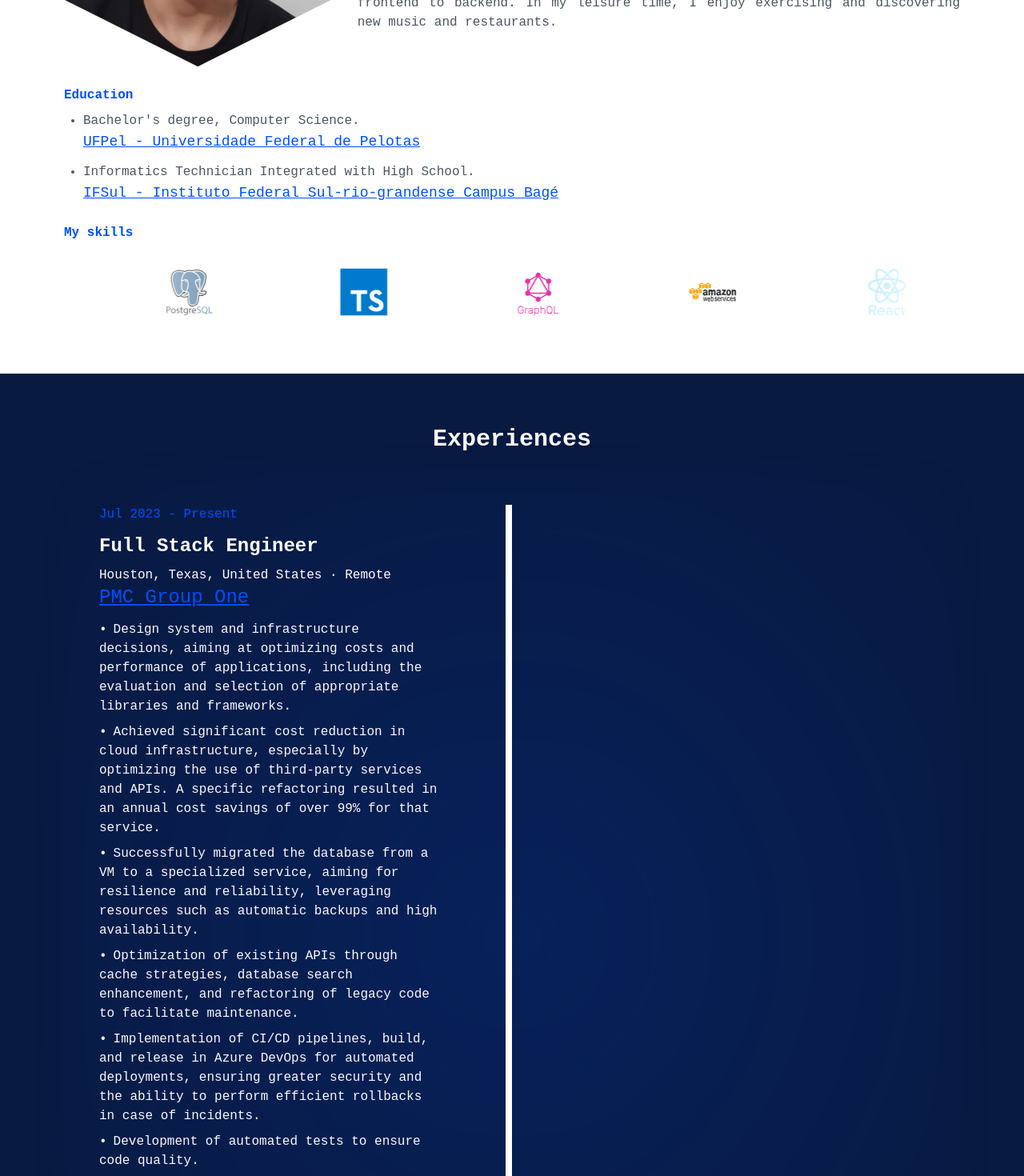
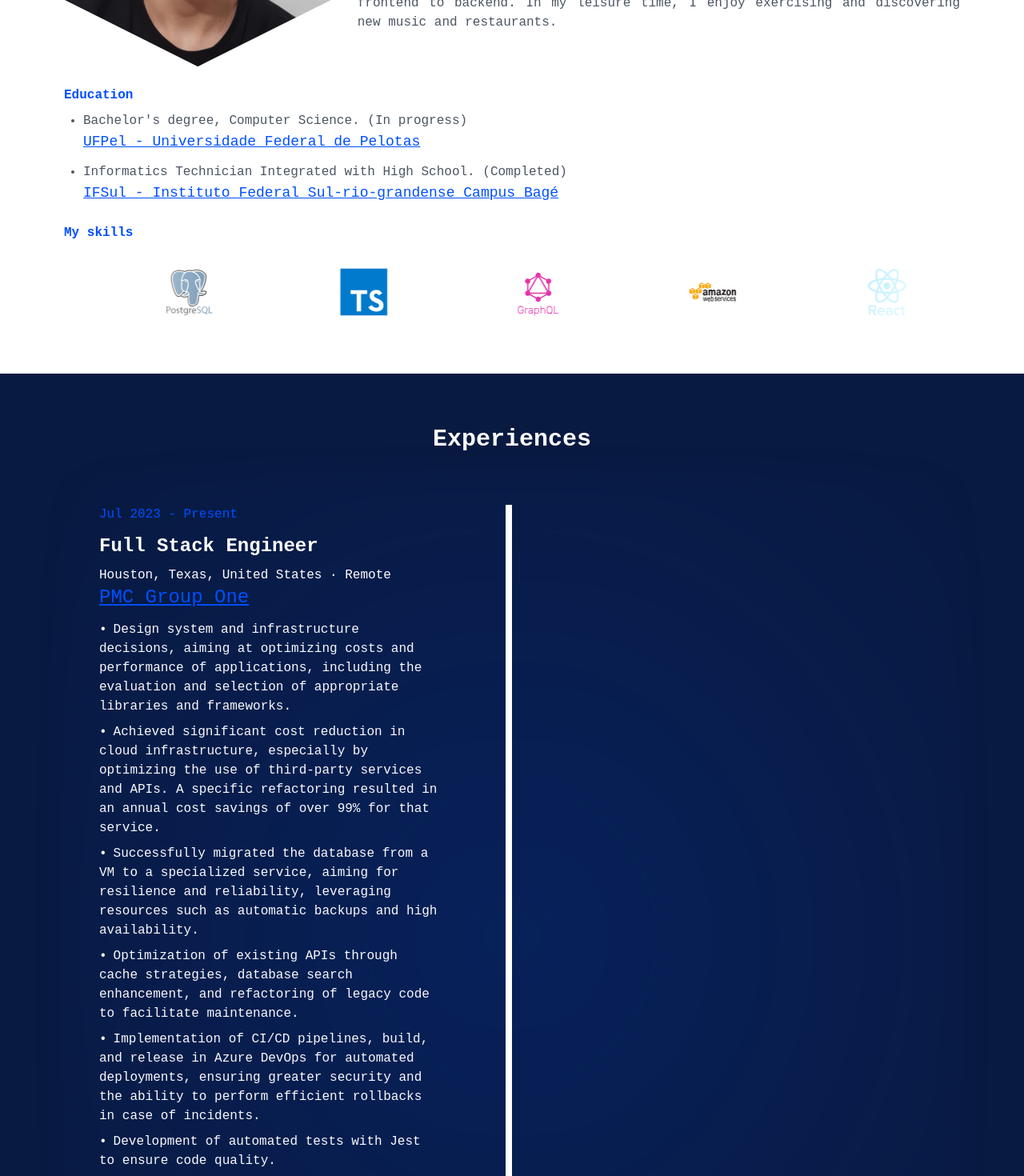
Before and after one commit to godinhojoao/godinhojoao-personal-website, a Next.js app: page /en in a window 1280 px wide. Shown: the part 1000-2470 px from the top of the page at 80% size. Built offline with nearby package versions, Linux system fonts and the light colour scheme; no server answers.

Commit message:
feat: changing translations and some content

```diff
--- a/src/app/[locale]/components/PageSections/AboutSection/AboutSection.tsx
+++ b/src/app/[locale]/components/PageSections/AboutSection/AboutSection.tsx
@@ -10,6 +10,8 @@ type AboutSectionProps = {
     education: string;
     computerScience: string;
     informaticsTechnician: string;
+    inProgress: string;
+    completed: string;
   };
 };
 
@@ -116,7 +118,7 @@ export const AboutSection = ({ translations }: AboutSectionProps) => {
       </h3>
       <ul className="ml-6 mt-2 list-disc font-normal text-md text-justify leading-6 text-gray-600">
         <li>
-          {translations.computerScience}.{" "}
+          {translations.computerScience}. ({translations.inProgress})
           <Link
             target="_blank"
             rel="noopener noreferrer"
@@ -131,7 +133,7 @@ export const AboutSection = ({ translations }: AboutSectionProps) => {
           </Link>
         </li>
         <li className="mb-2">
-          {translations.informaticsTechnician}.{" "}
+          {translations.informaticsTechnician}. ({translations.completed})
           <Link
             target="_blank"
             rel="noopener noreferrer"
--- a/translations/en.json
+++ b/translations/en.json
@@ -28,7 +28,9 @@
       "mySkills": "My skills",
       "education": "Education",
       "computerScience": "Bachelor's degree, Computer Science",
-      "informaticsTechnician": "Informatics Technician Integrated with High School"
+      "informaticsTechnician": "Informatics Technician Integrated with High School",
+      "inProgress": "In progress",
+      "completed": "Completed"
     },
     "Experiences": {
       "title": "Experiences",
@@ -46,7 +48,7 @@
             "- Successfully migrated the database from a VM to a specialized service, aiming for resilience and reliability, leveraging resources such as automatic backups and high availability.",
             "- Optimization of existing APIs through cache strategies, database search enhancement, and refactoring of legacy code to facilitate maintenance.",
             "- Implementation of CI/CD pipelines, build, and release in Azure DevOps for automated deployments, ensuring greater security and the ability to perform efficient rollbacks in case of incidents.",
-            "- Development of automated tests to ensure code quality.",
+            "- Development of automated tests with Jest to ensure code quality.",
             "- Generation of detailed reports for risk action management, using Node.js and Cronjobs.",
             "- Development of scripts for automation in Linux environments.",
             "- Contribution to projects, from backend to frontend, including infrastructure on Azure, MySQL, MongoDB, Node.js, and Redis."
--- a/translations/pt.json
+++ b/translations/pt.json
@@ -24,11 +24,13 @@
     },
     "About": {
       "welcome": "Olá! Bem vindo ao meu site.",
-      "aboutMe": "Sou um desenvolvedor de software brasileiro, apaixonado por resolver problemas com código desde os 16 anos e nascido em 2003. Como bom desenvolvedor, adoro desafios e estou sempre em busca de novos conhecimentos, aprendendo algo novo constantemente e aplicando em projetos reais. Meu principal objetivo como desenvolvedor é gerar valor para as pessoas, seja cortando custos ao automatizar tarefas repetitivas ou criando novas oportunidades de negócio ao desenvolver uma aplicação completa, desde o frontend até o backend. Nos momentos de lazer, gosto de praticar exercícios físicos e de conhecer novas músicas e restaurantes.",
+      "aboutMe": "Sou um desenvolvedor de software brasileiro, apaixonado por resolver problemas com código desde os 16 anos e nascido em 2003. Como bom desenvolvedor, adoro desafios e estou sempre em busca de novos conhecimentos, aprendendo algo novo constantemente e aplicando em projetos reais. Meu principal objetivo como desenvolvedor é gerar valor para as pessoas, seja cortando custos ao automatizar tarefas repetitivas ou criando novas oportunidades de negócio ao desenvolver uma aplicação completa, desde o frontend até o backend. Nos momentos de lazer, gosto de praticar esportes e de conhecer novas músicas e restaurantes.",
       "mySkills": "Minhas habilidades",
       "education": "Formação Acadêmica",
       "computerScience": "Bacharelado, Ciência da Computação",
-      "informaticsTechnician": "Técnico em Informática Integrado ao Ensino Médio"
+      "informaticsTechnician": "Técnico em Informática Integrado ao Ensino Médio",
+      "inProgress": "Em andamento",
+      "completed": "Concluído"
     },
     "Experiences": {
       "title": "Experiências",
@@ -46,7 +48,7 @@
             "- Migração bem-sucedida do banco de dados de uma VM para um serviço especializado, visando resiliência e confiabilidade, aproveitando recursos como backups automáticos e alta disponibilidade.",
             "- Otimização de APIs existentes por meio de estratégias de cache, aprimoramento de buscas no banco de dados e refatoração de código legado para facilitar a manutenção.",
             "- Implementação de pipelines CI/CD, build e release na Azure DevOps para deploys automatizados, garantindo maior segurança e a capacidade de realizar rollbacks eficientes em caso de incidentes.",
-            "- Desenvolvimento de testes automatizados para garantir a qualidade do código.",
+            "- Desenvolvimento de testes automatizados com Jest para garantir a qualidade do código.",
             "- Geração de relatórios detalhados para o gerenciamento de ações de risco, utilizando Node.js e Cronjobs.",
             "- Desenvolvimento de scripts para automação em ambientes Linux.",
             "- Contribuição em projetos, desde o backend até o frontend, incluindo infraestrutura na Azure, MySQL, MongoDB, Node.js e Redis"
```
